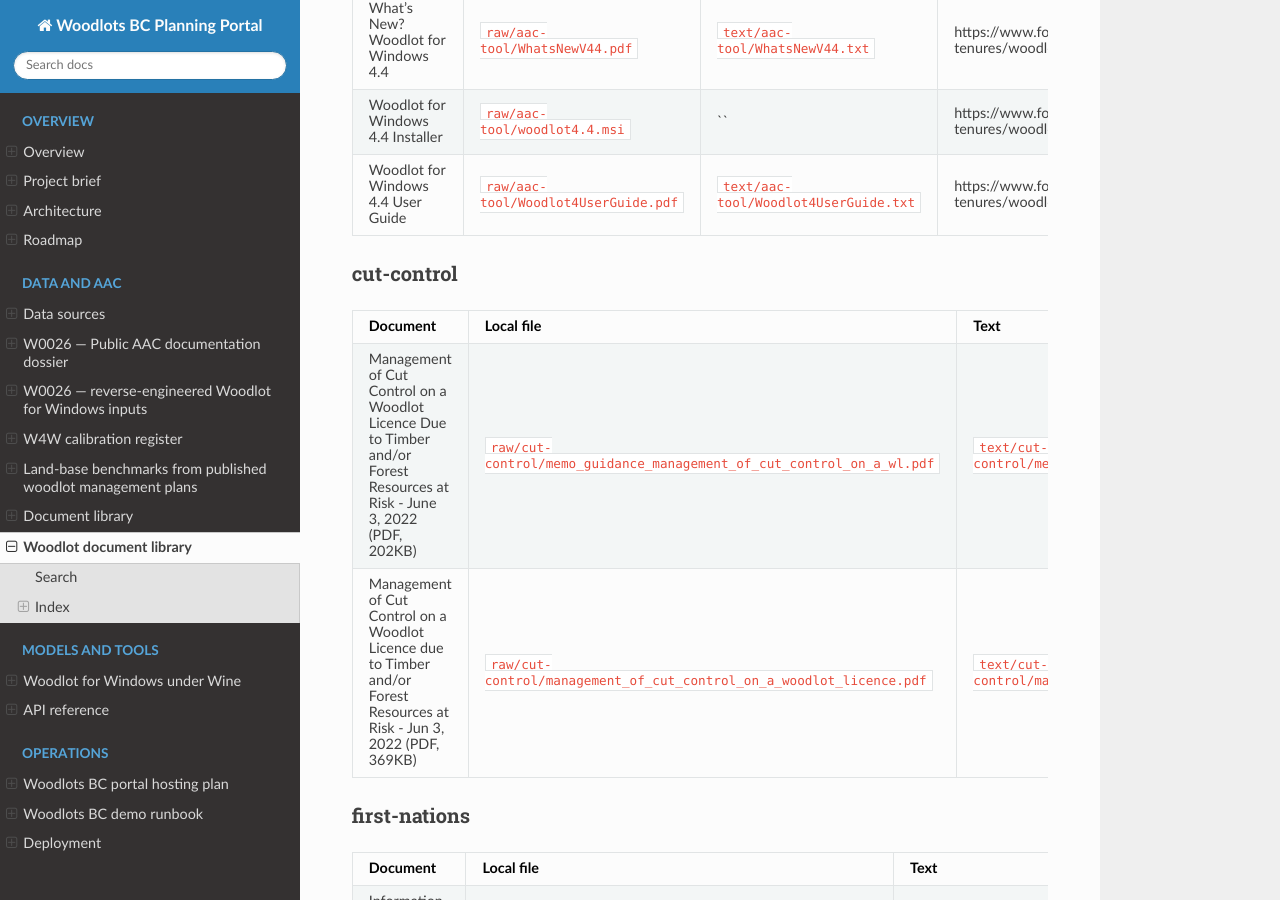
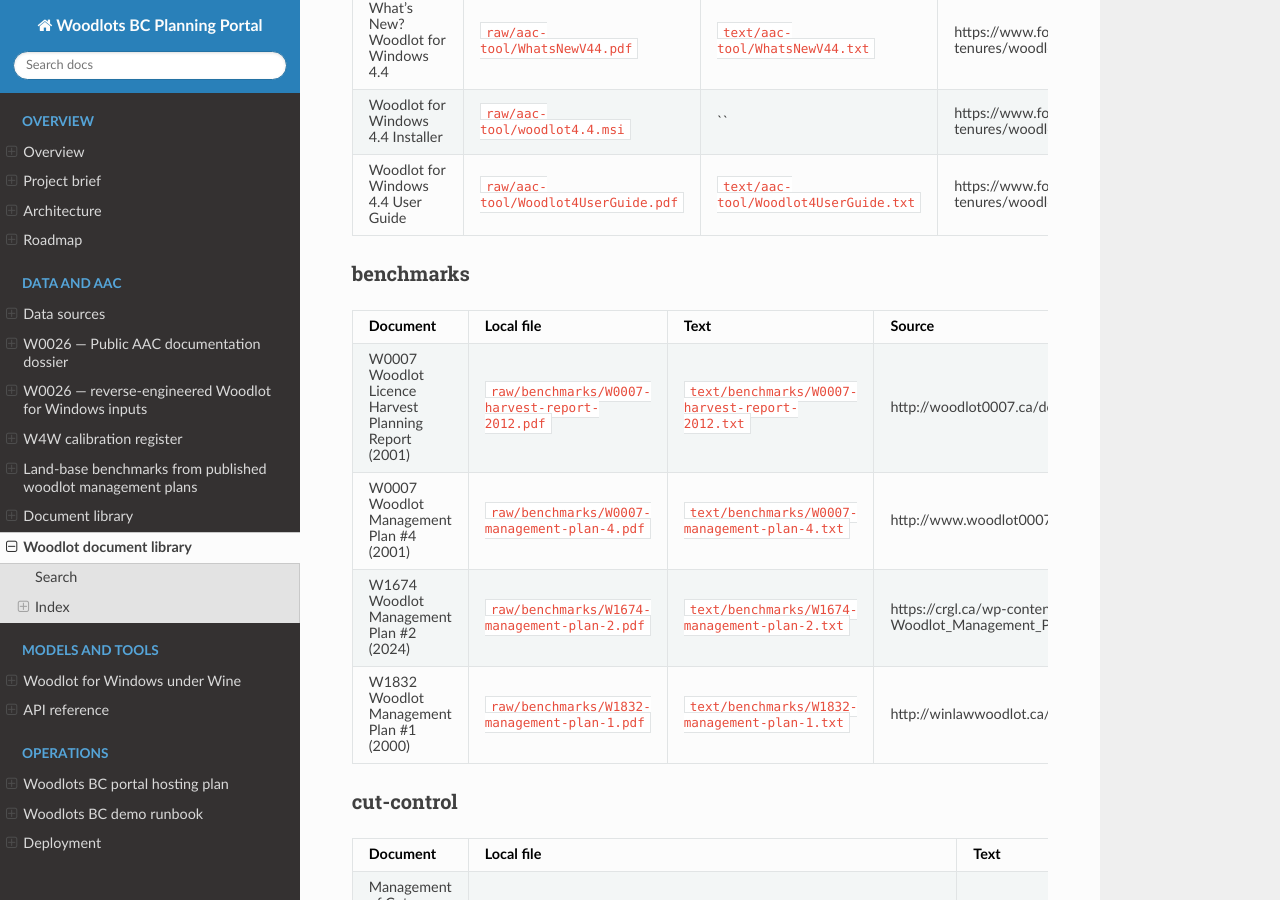
Before and after one commit to UBC-FRESH/fresh-woodlots, a Sphinx documentation site: the page built from docs/library/woodlot-INDEX.md, in a window 1280 px wide and 900 px high, scrolled down 1151 px. Built offline with Sphinx 7.4.7 and the Read the Docs theme 3.1.0, drawn with Linux system fonts in a browser that asks for light colours.

Commit message:
Add benchmark management plans to the library and a post-batch completion script

```diff
--- a/docs/library/woodlot-INDEX.md
+++ b/docs/library/woodlot-INDEX.md
@@ -31,6 +31,15 @@ rg -n -i "allowable annual cut" data/library/woodlot/text
 | What’s New? Woodlot for Windows 4.4 | `raw/aac-tool/WhatsNewV44.pdf` | `text/aac-tool/WhatsNewV44.txt` | https://www.for.gov.bc.ca/ftp/HTH/external/!publish/web/timber-tenures/woodlots/woodlot-for-windows/WhatsNewV44.pdf |
 | Woodlot for Windows 4.4 Installer | `raw/aac-tool/woodlot4.4.msi` | `` | https://www.for.gov.bc.ca/ftp/HTH/external/!publish/web/timber-tenures/woodlots/woodlot-for-windows/woodlot4.4.msi |
 | Woodlot for Windows 4.4 User Guide | `raw/aac-tool/Woodlot4UserGuide.pdf` | `text/aac-tool/Woodlot4UserGuide.txt` | https://www.for.gov.bc.ca/ftp/HTH/external/!publish/web/timber-tenures/woodlots/woodlot-for-windows/Woodlot4UserGuide.pdf |
+
+### benchmarks
+
+| Document | Local file | Text | Source |
+|---|---|---|---|
+| W0007 Woodlot Licence Harvest Planning Report (2001) | `raw/benchmarks/W0007-harvest-report-2012.pdf` | `text/benchmarks/W0007-harvest-report-2012.txt` | http://woodlot0007.ca/documents/W0007reportNov12.pdf |
+| W0007 Woodlot Management Plan #4 (2001) | `raw/benchmarks/W0007-management-plan-4.pdf` | `text/benchmarks/W0007-management-plan-4.txt` | http://www.woodlot0007.ca/documents/W0007planNov22.pdf |
+| W1674 Woodlot Management Plan #2 (2024) | `raw/benchmarks/W1674-management-plan-2.pdf` | `text/benchmarks/W1674-management-plan-2.txt` | https://crgl.ca/wp-content/uploads/2024/08/W1674-Woodlot_Management_Plan_2_Document_Public.pdf |
+| W1832 Woodlot Management Plan #1 (2000) | `raw/benchmarks/W1832-management-plan-1.pdf` | `text/benchmarks/W1832-management-plan-1.txt` | http://winlawwoodlot.ca/mwp/W1832_mp.pdf |
 
 ### cut-control
 
```
Also changed, not shown: docs/DOCUMENT-LIBRARY.md (+1 -0 lines), 1 other file.
